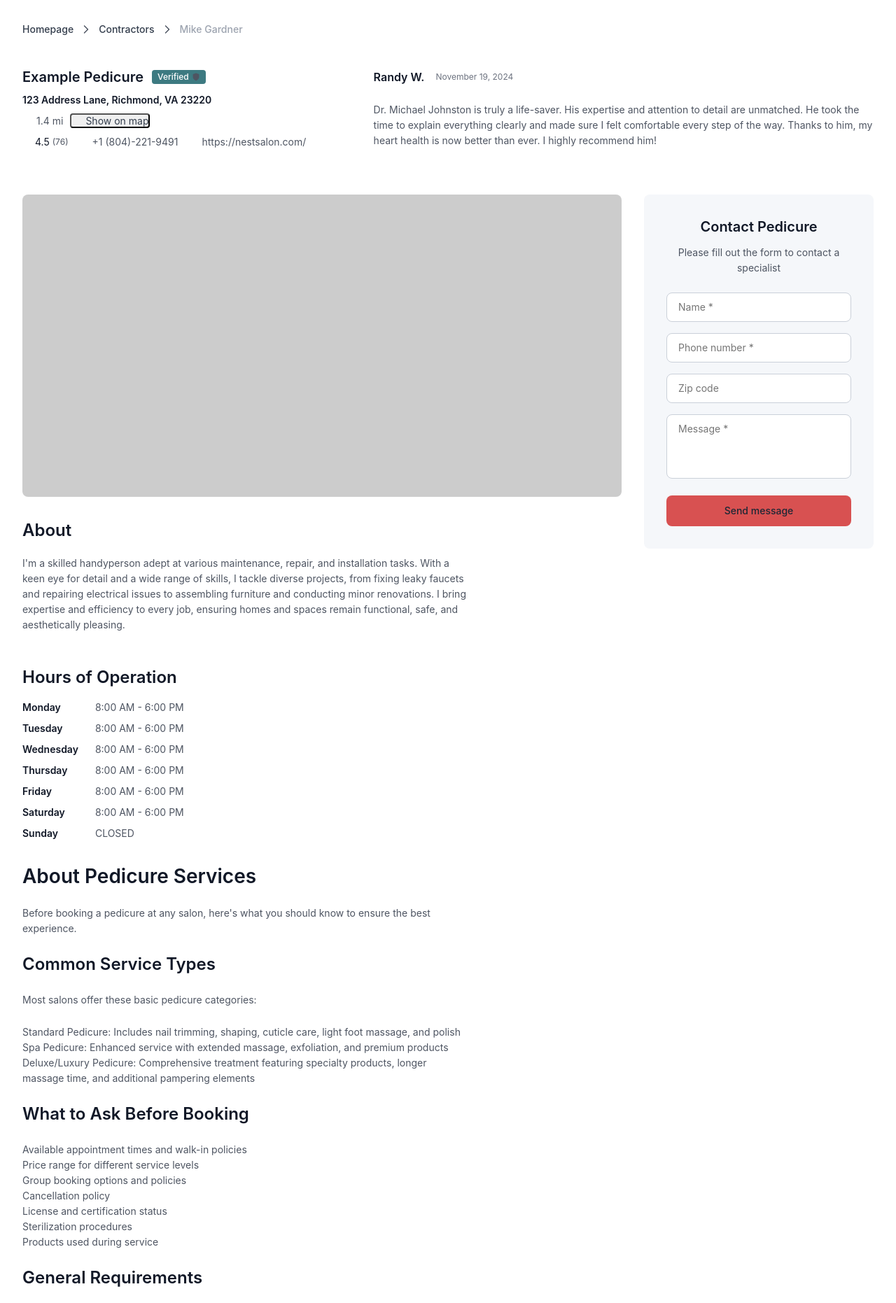
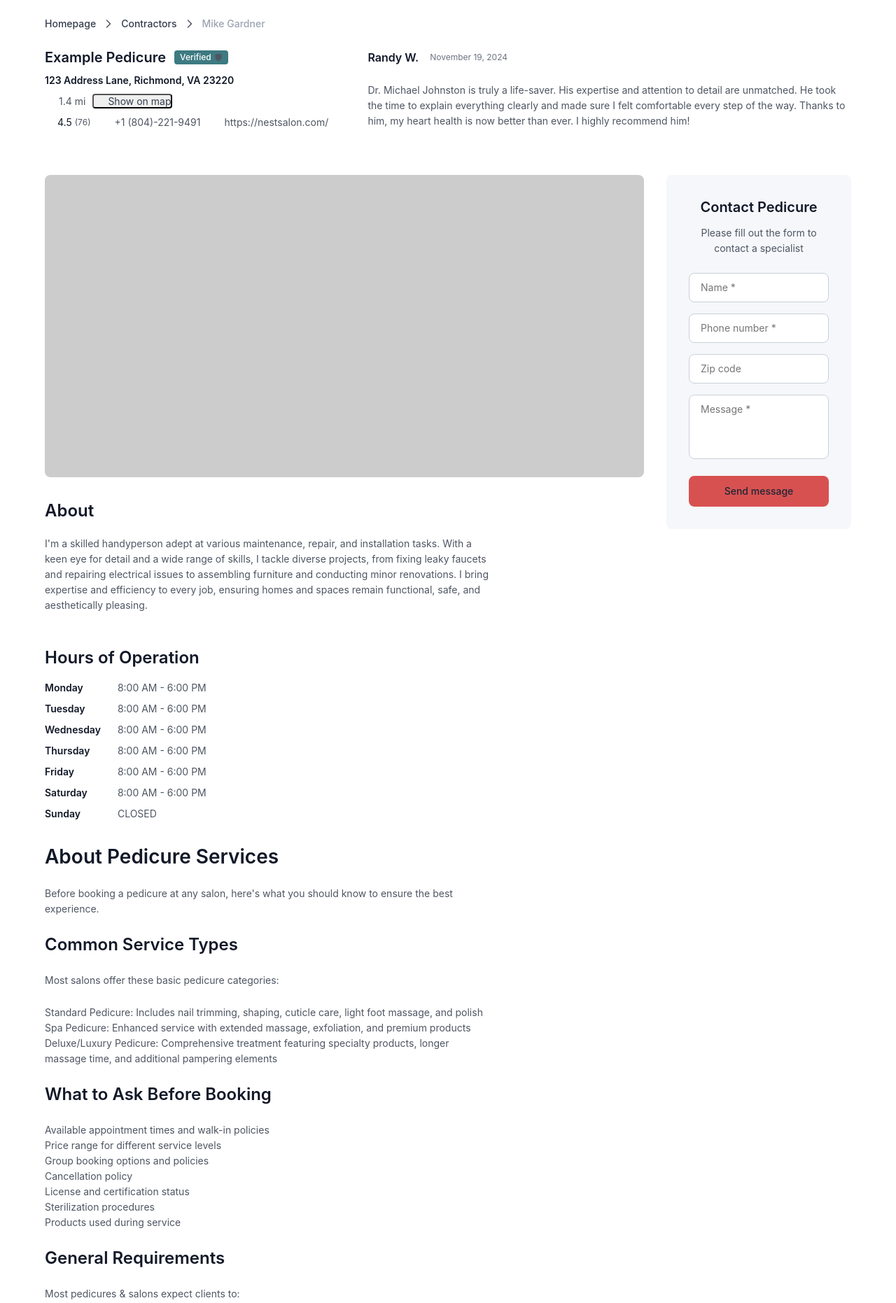
Before and after one commit to qrkedupwhiteboy/pedicure-nearme, a Flask app: template templates/listing.html in a window 1280 px wide. Shown: the part 58-1920 px from the top of the page at 70% size. Run offline with Flask 3, Linux system fonts and the light colour scheme; the template is opened without the code that fills it, so the values that code supplies are empty.

Commit message:
added better wrapping

```diff
--- a/static/css/listing.css
+++ b/static/css/listing.css
@@ -1,5 +1,15 @@
+.listing-top-wrapper{
+    padding-left: 64px;
+    padding-right: 64px;
+    padding-top: 24px;
+    padding-bottom: 64px;
+    display: flex;
+    flex-direction: column;
+    gap: 24px;
+    width: 100vw;
+}
+
 .breadcrumb {
-    padding:32px;
     width: 100%;
     height: 20px;
     display: inline-flex;
@@ -21,8 +31,7 @@
   }
 
   .listing-info-wrapper {
-    padding: 32px;
-    width: 100vw;
+    width: 100%;
     height: auto;
     display: inline-flex;
     justify-content: flex-start;
@@ -204,7 +213,8 @@
   }
 
   .main-wrapper {
-    padding: 32px;
+    padding-right: 64px;
+    padding-left: 64px;
     display: flex;
     width: 100vw;
     gap: 32px
@@ -236,10 +246,20 @@
       border-radius: 8px;
   }
 
+  .sidebar-wrapper{
+    display: flex;
+    flex-direction: column;
+    width: 100%;
+  }
+
+  .sidebar-contact-form-container{
+    height: 100%;
+  }
+
   /* Contact form container */
 .sidebar-contact-form {
     width: 100%;
-    height: 100%;
+    height: auto;
     padding: 32px;
     background: #F5F7FA;
     border-radius: 8px;
@@ -329,6 +349,11 @@
       font-weight: 500;
       line-height: 16px;
       word-wrap: break-word;
+  }
+
+  .pedicures-near-container{
+    width: 100%;
+    height: 100%;
   }
 
   .about {
--- a/templates/listing.html
+++ b/templates/listing.html
@@ -24,6 +24,7 @@
     </header>
 
     <main>
+        <div class="listing-top-wrapper">
         <div class="breadcrumb">
             <div class="breadcrumb-link">Homepage</div>
             <div class="icon">
@@ -115,6 +116,7 @@
               </div>
             </div>
           </div>
+        </div>
 
     <div class="main-wrapper">
         <div class="listing-content">
@@ -312,7 +314,8 @@
         </div>
           </div>
 
-
+    <div class="sidebar-wrapper">
+        <div class="sidebar-contact-form-container">
           <div class="sidebar-contact-form">
             <div class="text-container">
                 <h2 class="form-heading">Contact Pedicure</h2>
@@ -330,7 +333,9 @@
                 <span class="button-label">Send message</span>
             </button>
             </div>
-            </div>
+        </div>
+            <div class="pedicures-near-container"></div>
+    </div>
 
 </div>
 
```
